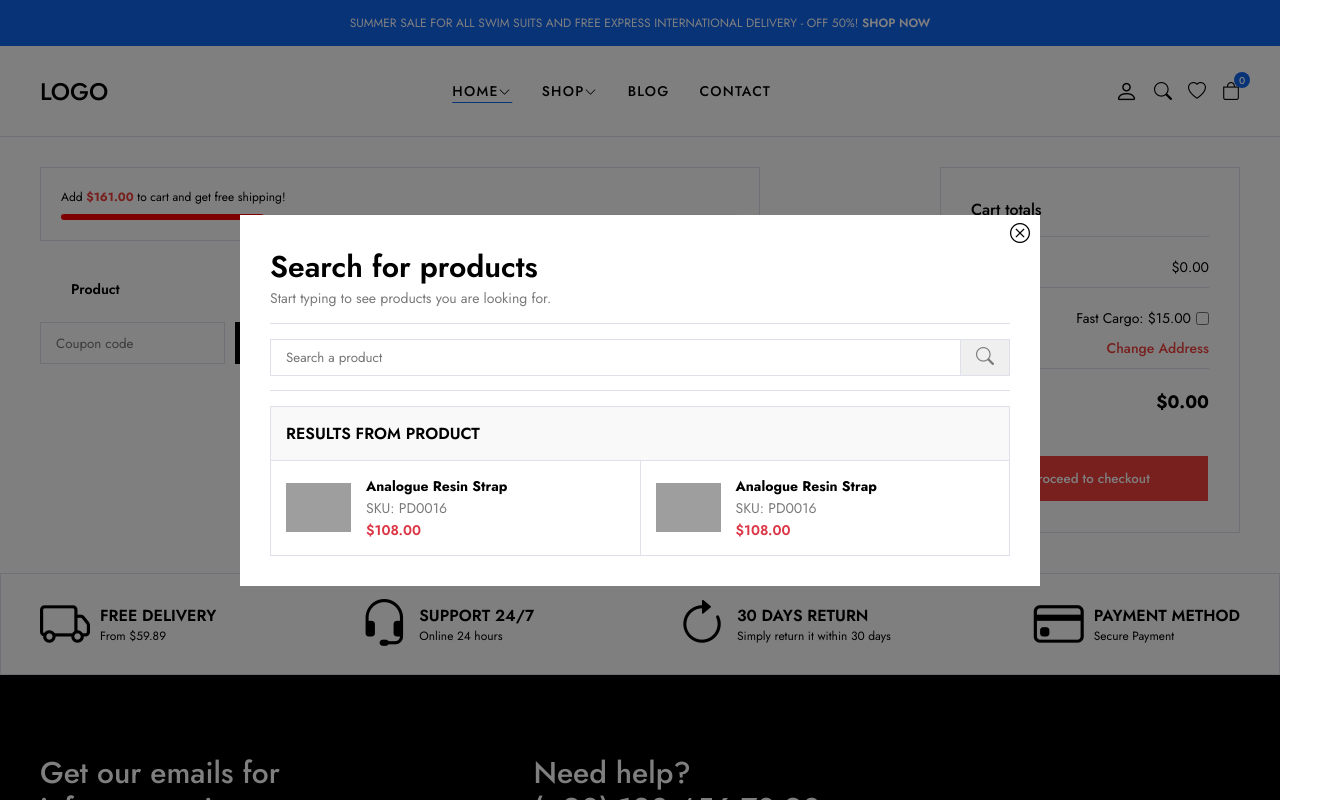
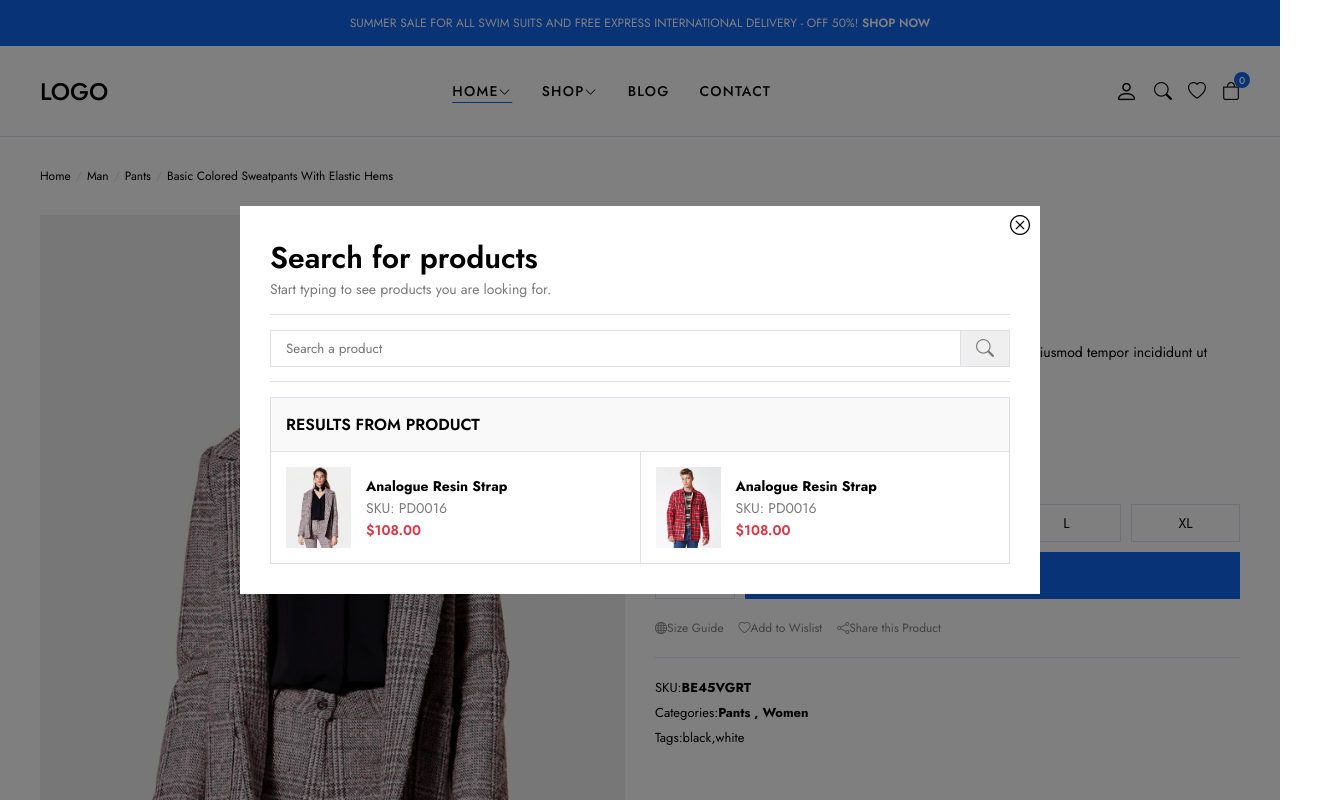
Before and after one commit to batuhangokalp/e-commerce, a React (Vite) app in the folder frontend/: page /product/1 in a window 1280 px wide. Both pictures are taken after a click on the button 1163 px from the left and 91 px from the top of the page. Shown: the top 800 px of the page, 1343 px wide, since content can reach past the window. Built offline with nearby package versions, Linux system fonts and the light colour scheme; grey boxes are pictures that could not be loaded.

Commit message:
created router

```diff
--- a/frontend/package.json
+++ b/frontend/package.json
@@ -12,6 +12,7 @@
   "dependencies": {
     "react": "^18.3.1",
     "react-dom": "^18.3.1",
+    "react-router-dom": "^7.1.0",
     "react-slick": "^0.30.3",
     "slick-carousel": "^1.8.1"
   },
--- a/frontend/src/App.jsx
+++ b/frontend/src/App.jsx
@@ -1,27 +1,26 @@
-import React from "react";
+import { Routes, Route } from "react-router";
 import HomePage from "./pages/HomePage";
-
-// import ShopPage from "./pages/ShopPage";
-// import ContactPage from "./pages/ContactPage";
-// import AuthPage from "./pages/AuthPage";
- import CartPage from "./pages/CartPage";
-// import BlogDetailsPage from "./pages/BlogDetailsPage";
-//import BlogPage from "./pages/BlogPage";
-// import ProductDetailsPage from "./pages/ProductDetailsPage";
+import ShopPage from "./pages/ShopPage";
+import BlogPage from "./pages/BlogPage";
+import ContactPage from "./pages/ContactPage";
+import CartPage from "./pages/CartPage";
+import AuthPage from "./pages/AuthPage";
+import ProductDetailsPage from "./pages/ProductDetailsPage";
+import BlogDetailsPage from "./pages/BlogDetailsPage";
 import "./App.css";
 
 function App() {
   return (
-    <React.Fragment>
-      {/* <HomePage /> */}
-      {/* <ShopPage /> */}
-      {/* <ContactPage /> */}
-      {/* <AuthPage /> */}
-      <CartPage />
-      {/* <BlogPage /> */}
-      {/* <BlogDetailsPage /> */}
-      {/* <ProductDetailsPage /> */}
-    </React.Fragment>
+    <Routes>
+      <Route path="/" element={<HomePage />} />
+      <Route path="/shop" element={<ShopPage />} />
+      <Route path="/blog" element={<BlogPage />} />
+      <Route path="/contact" element={<ContactPage />} />
+      <Route path="/cart" element={<CartPage />} />
+      <Route path="/auth" element={<AuthPage />} />
+      <Route path="/product/:id" element={<ProductDetailsPage />} />
+      <Route path="/blog/:id" element={<BlogDetailsPage />} />
+    </Routes>
   );
 }
 
--- a/frontend/src/components/BlogDetails/BlogDetails.jsx
+++ b/frontend/src/components/BlogDetails/BlogDetails.jsx
@@ -7,7 +7,7 @@ const BlogDetails = () => {
         <article>
           <figure>
             <a href="#">
-              <img src="img/blogs/blog1.jpg" alt="" />
+              <img src="/img/blogs/blog1.jpg" alt="" />
             </a>
           </figure>
           <div className="blog-wrapper">
--- a/frontend/src/components/Blogs/BlogItem.jsx
+++ b/frontend/src/components/Blogs/BlogItem.jsx
@@ -3,7 +3,7 @@ const BlogItem = () => {
   return (
     <li className="blog-item">
       <a href="#" className="blog-image">
-        <img src="img/blogs/blog1.jpg" alt="" />
+        <img src="/img/blogs/blog1.jpg" alt="" />
       </a>
       <div className="blog-info">
         <div className="blog-info-top">
--- a/frontend/src/components/Brands/BrandItem.jsx
+++ b/frontend/src/components/Brands/BrandItem.jsx
@@ -2,7 +2,7 @@ const BrandItem = () => {
   return (
     <li className="brand-item">
       <a href="#">
-        <img src="img/brands/brand1.png" alt="" />
+        <img src="/img/brands/brand1.png" alt="" />
       </a>
     </li>
   );
--- a/frontend/src/components/Layout/Footer/Footer.jsx
+++ b/frontend/src/components/Layout/Footer/Footer.jsx
@@ -51,10 +51,10 @@ const Footer = () => {
                 <div className="footer-contact-bottom">
                   <div className="download-app">
                     <a href="#">
-                      <img src="img/footer/app-store.png" alt="" />
+                      <img src="/img/footer/app-store.png" alt="" />
                     </a>
                     <a href="#">
-                      <img src="img/footer/google-play.png" alt="" />
+                      <img src="/img/footer/google-play.png" alt="" />
                     </a>
                   </div>
                   <p className="privacy-text">
@@ -182,7 +182,7 @@ const Footer = () => {
                 </p>
               </div>
               <a href="#">
-                <img src="img/footer/cards.png" alt="" />
+                <img src="/img/footer/cards.png" alt="" />
               </a>
               <div className="footer-menu">
                 <ul className="footer-menu-list">
--- a/frontend/src/components/Layout/Header/Header.jsx
+++ b/frontend/src/components/Layout/Header/Header.jsx
@@ -157,7 +157,7 @@ const Header = ({ setIsSearchShow }) => {
                         </div>
                         <div className="megamenu-single">
                           <a href="#">
-                            <img src="img/mega-menu.jpg" alt="" />
+                            <img src="/img/mega-menu.jpg" alt="" />
                           </a>
                           <h3 className="megamenu-single-title">
                             JOIN THE LAYERING GANG
--- a/frontend/src/components/Modals/Dialog/Dialog.jsx
+++ b/frontend/src/components/Modals/Dialog/Dialog.jsx
@@ -14,7 +14,7 @@ const Dialog = ({ isDialogShow, setIsDialogShow }) => {
           <i className="bi bi-x"></i>
         </button>
         <div className="modal-image">
-          <img src="img/modal-dialog.jpg" alt="" />
+          <img src="/img/modal-dialog.jpg" alt="" />
         </div>
         <div className="popup-wrapper">
           <div className="popup-content">
--- a/frontend/src/components/Modals/Search/Search.jsx
+++ b/frontend/src/components/Modals/Search/Search.jsx
@@ -22,7 +22,7 @@ const Search = ({ isSearchShow, setIsSearchShow }) => {
           <div className="results">
             <a href="#" className="result-item">
               <img
-                src="img/products/product1/1.png"
+                src="/img/products/product1/1.png"
                 className="search-thumb"
                 alt=""
               />
@@ -34,7 +34,7 @@ const Search = ({ isSearchShow, setIsSearchShow }) => {
             </a>
             <a href="#" className="result-item">
               <img
-                src="img/products/product2/1.png"
+                src="/img/products/product2/1.png"
                 className="search-thumb"
                 alt=""
               />
--- a/frontend/src/components/ProductDetails/Gallery/Gallery.jsx
+++ b/frontend/src/components/ProductDetails/Gallery/Gallery.jsx
@@ -52,7 +52,7 @@ const Gallery = () => {
   return (
     <div className="product-gallery">
       <div className="single-image-wrapper">
-        <img src={activeImg.img} id="single-image" alt="" />
+        <img src={`/${activeImg.img}`} id="single-image" alt="" />
       </div>
       <div className="product-thumb">
         <div className="glide__track" data-glide-el="track">
@@ -69,7 +69,7 @@ const Gallery = () => {
                 }
               >
                 <img
-                  src={itemImg}
+                  src={`/${itemImg}`}
                   alt=""
                   className={`img-fluid ${
                     activeImg.imgIndex === index ? "active" : ""
--- a/frontend/src/components/Reviews/ReviewItem.jsx
+++ b/frontend/src/components/Reviews/ReviewItem.jsx
@@ -2,7 +2,7 @@ const ReviewItem = () => {
   return (
     <li className="comment-item">
       <div className="comment-avatar">
-        <img src="img/avatars/avatar1.jpg" alt="" />
+        <img src="/img/avatars/avatar1.jpg" alt="" />
       </div>
       <div className="comment-text">
         <ul className="comment-star">
--- a/frontend/src/main.jsx
+++ b/frontend/src/main.jsx
@@ -1,15 +1,18 @@
-import { createRoot } from "react-dom/client";
-import App from "./App.jsx";
+import ReactDOM from "react-dom/client";
+import { BrowserRouter } from "react-router";
 import MainLayout from "./layouts/MainLayout.jsx";
 import CartProvider from "./context/CartProvider.jsx";
+import App from "./App.jsx";
 import "slick-carousel/slick/slick.css";
 import "slick-carousel/slick/slick-theme.css";
 import "./index.css";
 
-createRoot(document.getElementById("root")).render(
-  <CartProvider>
-    <MainLayout>
-      <App />
-    </MainLayout>
-  </CartProvider>
+ReactDOM.createRoot(document.getElementById("root")).render(
+  <BrowserRouter>
+    <CartProvider>
+      <MainLayout>
+        <App />
+      </MainLayout>
+    </CartProvider>
+  </BrowserRouter>
 );
```
Also changed, not shown: 1 other file (tests, documents, lock files or other folders).
